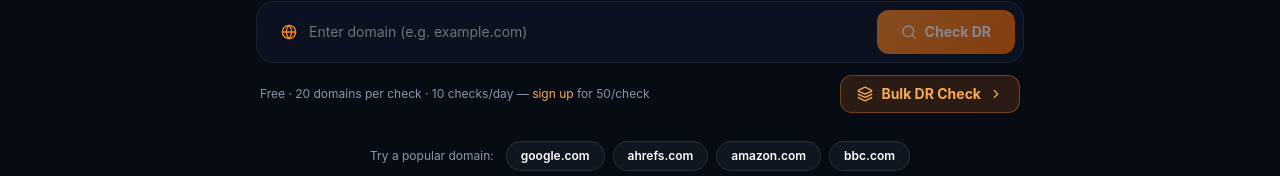
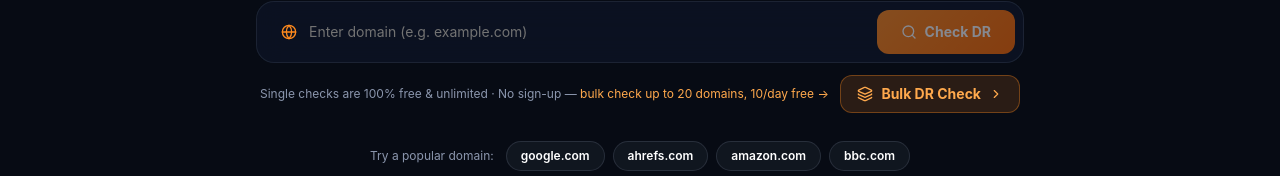
Before and after one commit to drcheckerio/drchecker, a Next.js app: page / in a window 1280 px wide. Shown: the part 369-545 px from the top of the page. Built offline with nearby package versions, Linux system fonts and the light colour scheme; no server answers.

Commit message:
Hero: clarify single checks are free & unlimited; move bulk limits to a link to the Bulk DR Checker page
Co-Authored-By: Claude Opus 4.8 <noreply@anthropic.com>
Claude-Session: https://claude.ai/code/session_01ErvjWnjD6HC72tFn3xusdE

```diff
--- a/app/page.tsx
+++ b/app/page.tsx
@@ -143,7 +143,7 @@ export default function HomePage() {
               </button>
             </div>
             <div className="flex flex-col sm:flex-row items-center justify-between mt-3 px-1 gap-2">
-              <p className="text-xs text-muted">Free · 20 domains per check · 10 checks/day — <Link href="/signup" style={{ color: '#FFA94D' }}>sign up</Link> for 50/check</p>
+              <p className="text-xs text-muted">Single checks are 100% free & unlimited · No sign-up — <Link href="/bulk-dr-checker" style={{ color: '#FFA94D' }}>bulk check up to 20 domains, 10/day free →</Link></p>
               <Link href="/bulk-dr-checker"
                 className="flex items-center gap-2 px-4 py-2 rounded-xl text-sm font-bold transition-all hover:opacity-90"
                 style={{ background: 'rgba(255,138,30,0.14)', border: '1px solid rgba(255,138,30,0.35)', color: '#FFA94D' }}>
```
